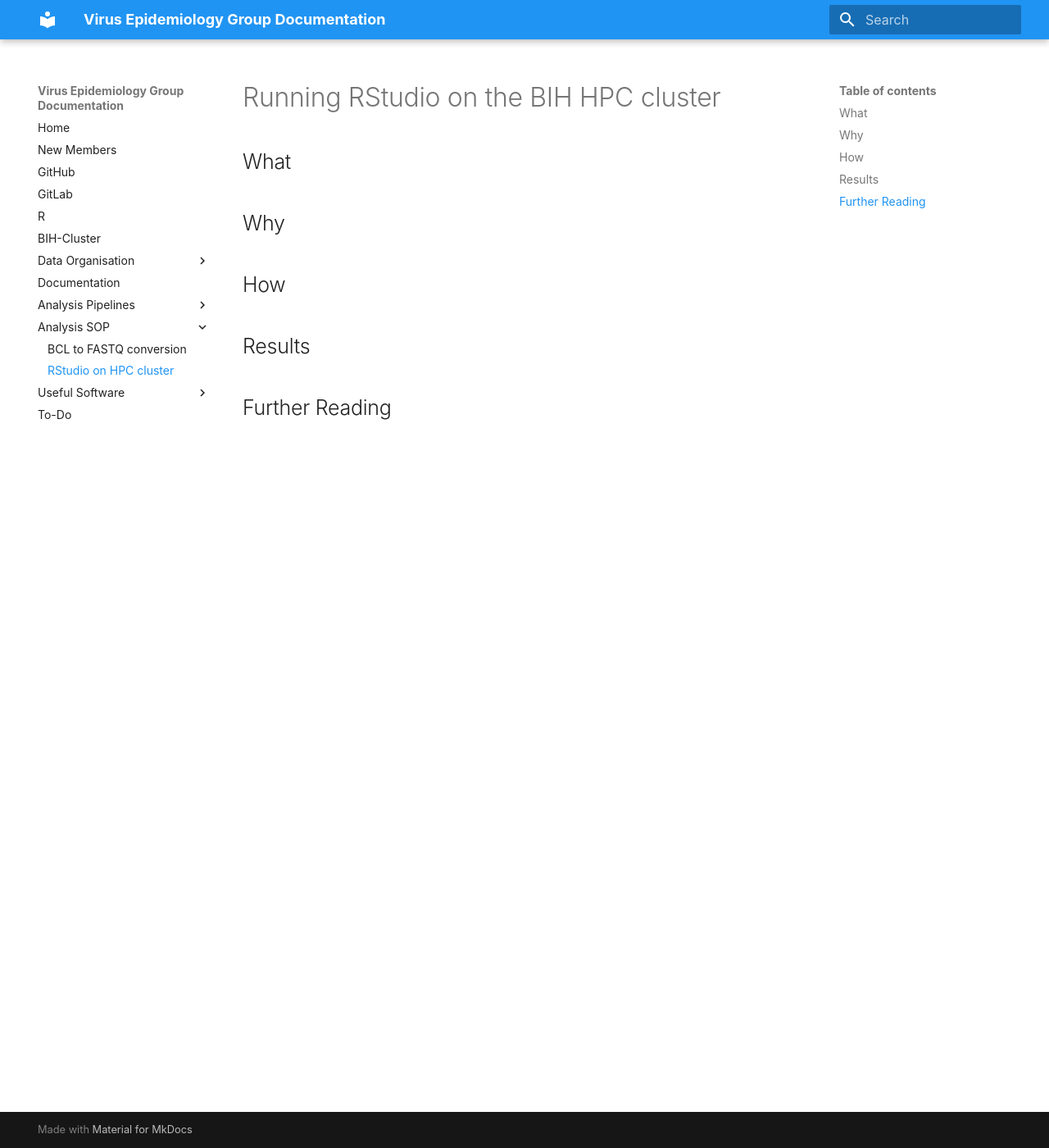
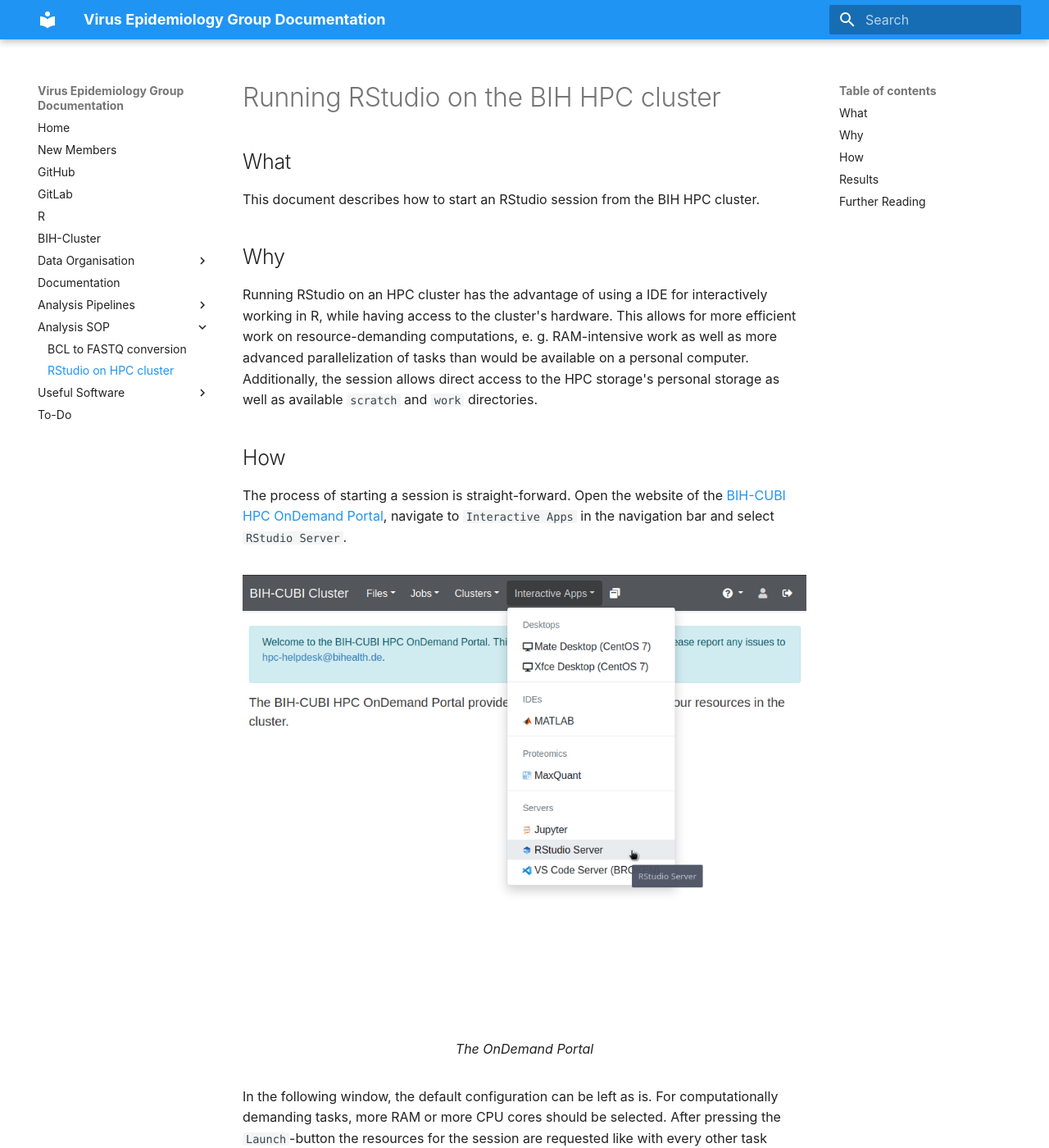
Before and after one commit to drexler-virus-epidemiology/group-documentation, an MkDocs documentation site: the page built from docs/analysis-sop/rstudio-cluster.md, in a window 1280 px wide and 1400 px high. Shown: the whole window at 82% size. Built offline with MkDocs 1.6.1 and Material for MkDocs 9.7.7, drawn with Linux system fonts in a browser that asks for light colours; some of the changed text lies outside the part shown.

Commit message:
Add RStudio Session SOP
* Add mkdocs extensions for image embedding
* Add SOP describing how to open am RStudio session on HPC cluster

```diff
--- a/docs/analysis-sop/rstudio-cluster.md
+++ b/docs/analysis-sop/rstudio-cluster.md
@@ -2,10 +2,48 @@
 
 ## What
 
+This document describes how to start an RStudio session from the BIH HPC
+cluster.
+
 ## Why
+
+Running RStudio on an HPC cluster has the advantage of using a IDE for
+interactively working in R, while having access to the cluster's hardware. This
+allows for more efficient work on resource-demanding computations, e. g.
+RAM-intensive work as well as more advanced parallelization of tasks than would
+be available on a personal computer. Additionally, the session allows direct
+access to the HPC storage's personal storage as well as available `scratch` and
+`work` directories.
 
 ## How
 
+The process of starting a session is straight-forward. Open the website of the
+[BIH-CUBI HPC OnDemand Portal](https://hpc-portal.cubi.bihealth.org/), navigate
+to `Interactive Apps` in the navigation bar and select `RStudio Server`.
+
+<figure markdown>
+  ![OnDemand Portal](img/cluster-on-demand-portal.png){ width="800" }
+  <figcaption>The OnDemand Portal</figcaption>
+</figure>
+
+In the following window, the default configuration can be left as is. For
+computationally demanding tasks, more RAM or more CPU cores should be selected.
+After pressing the `Launch`-button the resources for the session are requested
+like with every other task submitted to the scheduler. After a short waiting
+period, the session is ready and can be launched in a new tab by pressing the
+`Connect to RStudio Server`-button.
+
+<figure markdown>
+  ![RStudio Session](img/rstudio-session-ready.png){ width="800" }
+  <figcaption>The RStudio session can now be launched</figcaption>
+</figure>
+
 ## Results
 
+An interactive RStudio session using cluster resources while having access to
+the cluster file system has been started.
+
 ## Further Reading
+
+Further information is available at the BIH HPC cluster docs
+[here](https://bihealth.github.io/bih-cluster/ondemand/overview/).
--- a/mkdocs.yml
+++ b/mkdocs.yml
@@ -54,6 +54,8 @@ markdown_extensions:
   - pymdownx.inlinehilite
   - pymdownx.snippets
   - pymdownx.superfences
+  - attr_list
+  - md_in_html
 
 
 plugins:
```
Also changed, not shown: docs/analysis-sop/img/cluster-on-demand-portal.png (added), docs/analysis-sop/img/rstudio-session-ready.png (added).
